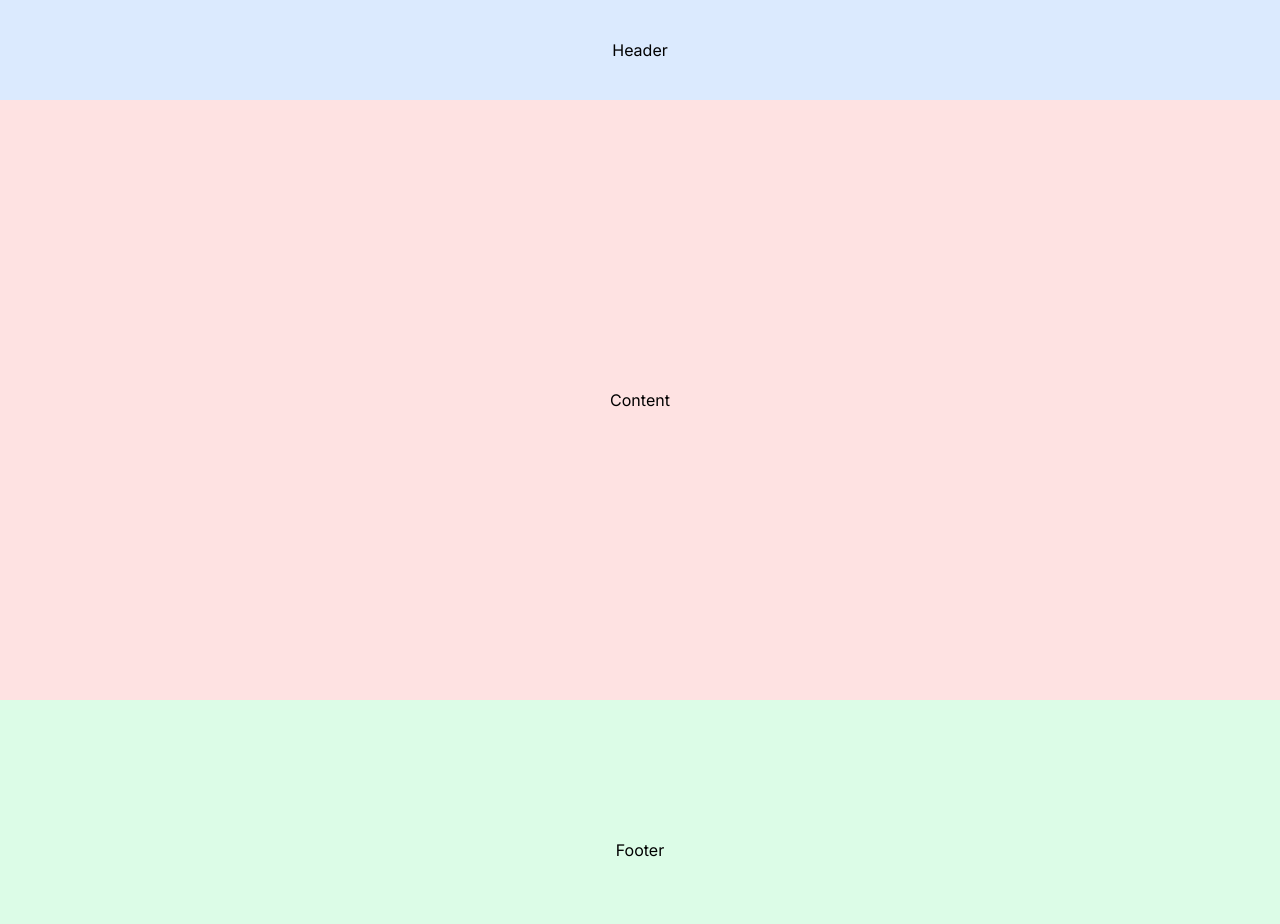
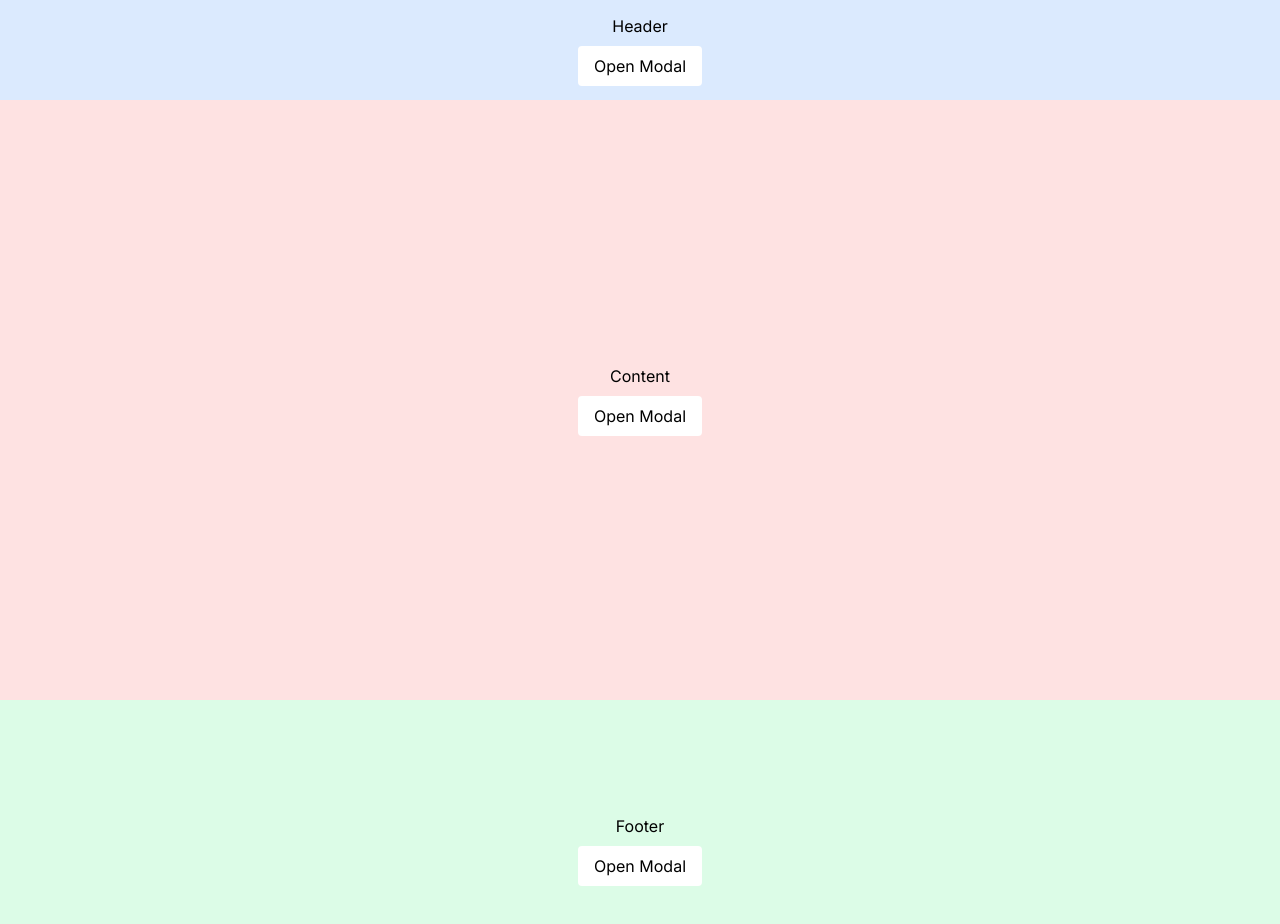
Before and after one commit to AdrianKnapp/custom-events, a Next.js app: page / in a window 1280 px wide. Shown: the top 924 px of the page. Built offline with nearby package versions, Linux system fonts and the light colour scheme.

Commit message:
feat: added buttons to open modal

```diff
--- a/src/components/common/Content/index.tsx
+++ b/src/components/common/Content/index.tsx
@@ -1,7 +1,10 @@
+import { OpenModalButton } from "../OpenModalButton";
+
 export const Content = () => {
   return (
-    <main className="w-full h-[600px] bg-red-100 flex justify-center items-center">
+    <main className="w-full h-[600px] bg-red-100 flex justify-center items-center flex-col gap-2">
       <p>Content</p>
+      <OpenModalButton />
     </main>
   );
 };
--- a/src/components/common/Footer/index.tsx
+++ b/src/components/common/Footer/index.tsx
@@ -1,7 +1,10 @@
+import { OpenModalButton } from "../OpenModalButton";
+
 export const Footer = () => {
   return (
-    <footer className="w-full h-[300px] bg-green-100 flex justify-center items-center">
+    <footer className="w-full h-[300px] bg-green-100 flex justify-center items-center flex-col gap-2">
       <p>Footer</p>
+      <OpenModalButton />
     </footer>
   );
 };
--- a/src/components/common/Header/index.tsx
+++ b/src/components/common/Header/index.tsx
@@ -1,7 +1,10 @@
+import { OpenModalButton } from "../OpenModalButton";
+
 export const Header = () => {
   return (
-    <header className="w-full h-[100px] bg-blue-100 flex justify-center items-center">
+    <header className="w-full h-[100px] bg-blue-100 flex justify-center items-center flex-col gap-2">
       <p>Header</p>
+      <OpenModalButton />
     </header>
   );
 };
--- /dev/null
+++ b/src/components/common/OpenModalButton/index.tsx
@@ -0,0 +1,5 @@
+import { Button } from "@/components/toolkit/Button";
+
+export const OpenModalButton = () => {
+  return <Button>Open Modal</Button>;
+};
--- a/src/components/toolkit/Button/index.tsx
+++ b/src/components/toolkit/Button/index.tsx
@@ -1,5 +1,12 @@
 import { ButtonProps } from "./types";
 
 export const Button: React.FC<ButtonProps> = ({ children, ...props }) => {
-  return <button {...props}>{children}</button>;
+  return (
+    <button
+      className="bg-white px-4 py-2 rounded cursor-pointer hover:bg-neutral-100 duration-200"
+      {...props}
+    >
+      {children}
+    </button>
+  );
 };
```
